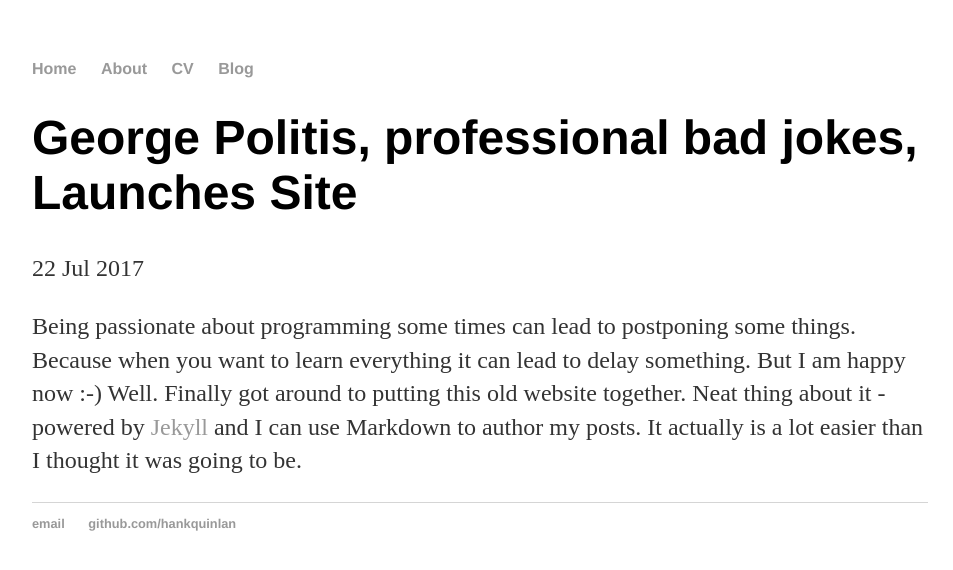
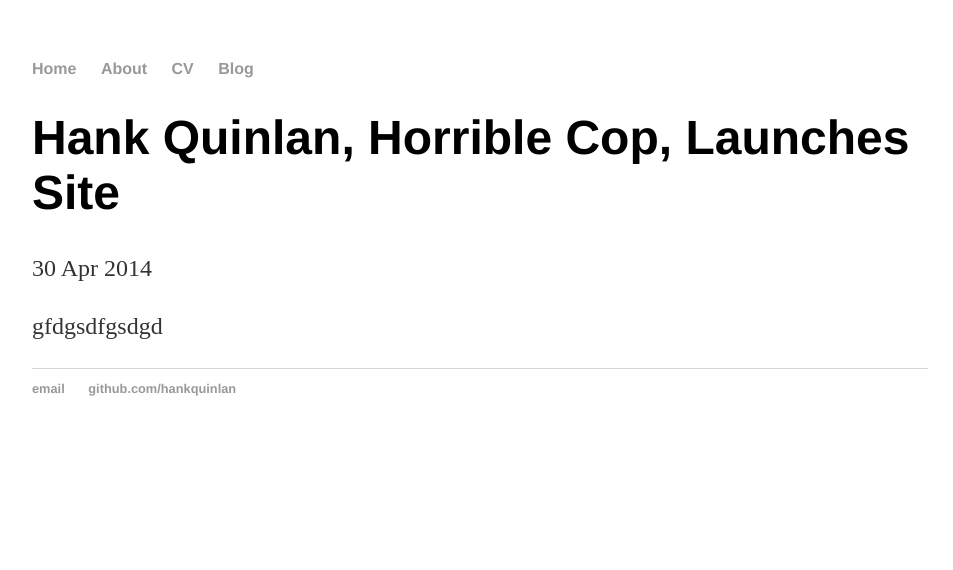
Before and after one commit to Edvac/edvac.github.io, a Jekyll site: the page built from _posts/2017-06-22-george-site-launched.md, in a window 1280 px wide. Shown: the top 570 px of the page, without its empty margins (160-1113 px from the left). Built offline with Jekyll 4.4.1, drawn with Linux system fonts in a browser that asks for light colours.

Commit message:
Update 2017-06-22-george-site-launched.md

```diff
--- a/_posts/2017-06-22-george-site-launched.md
+++ b/_posts/2017-06-22-george-site-launched.md
@@ -1,10 +1,6 @@
 ---
 layout: post
-title: "George Politis, professional bad jokes, Launches Site"
-date: 2017-07-22
+title: "Hank Quinlan, Horrible Cop, Launches Site"
+date: 2014-04-30
 ---
-Being passionate about programming some times can lead to postponing some things. Because when you want to learn
-everything it can lead to delay something. But I am happy now :-)
-Well. Finally got around to putting this old website together.
-Neat thing about it - powered by [Jekyll](http://jekyllrb.com) and I can use Markdown to author my posts.
-It actually is a lot easier than I thought it was going to be.
+gfdgsdfgsdgd
```
